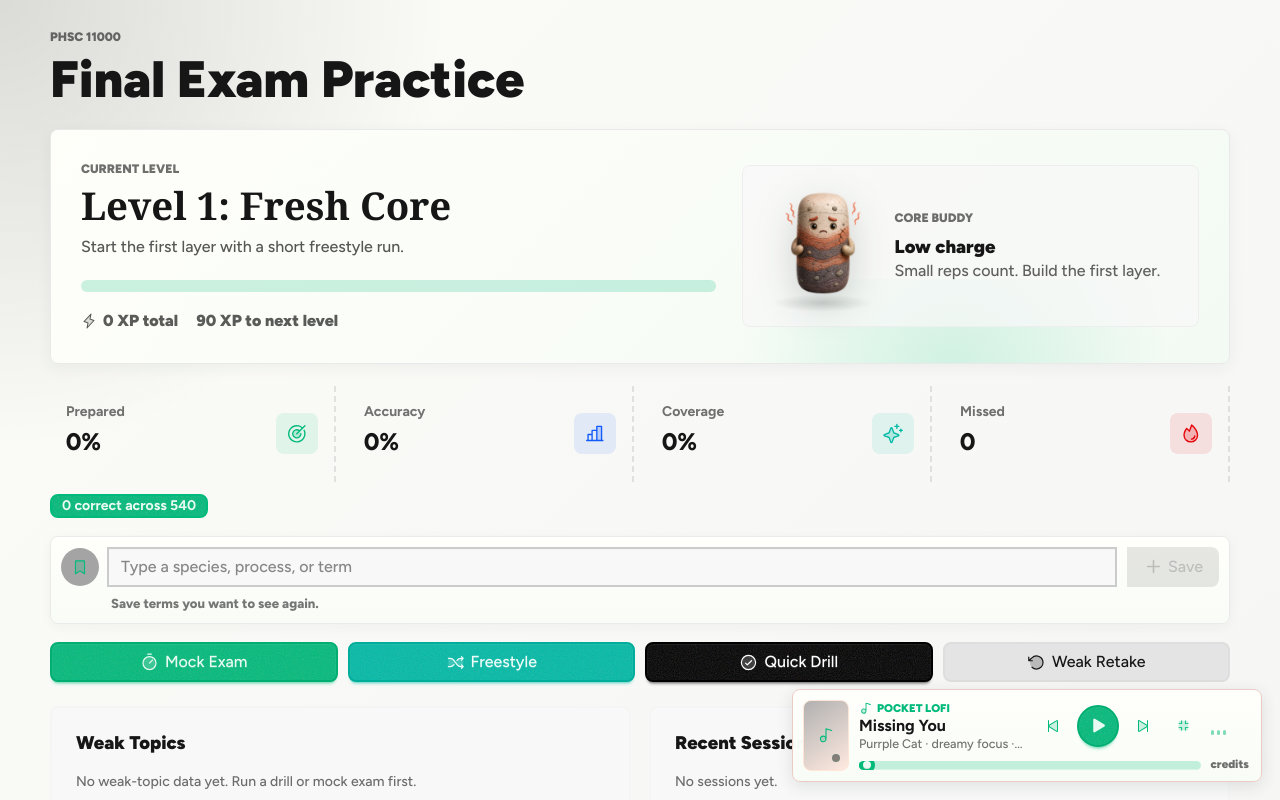
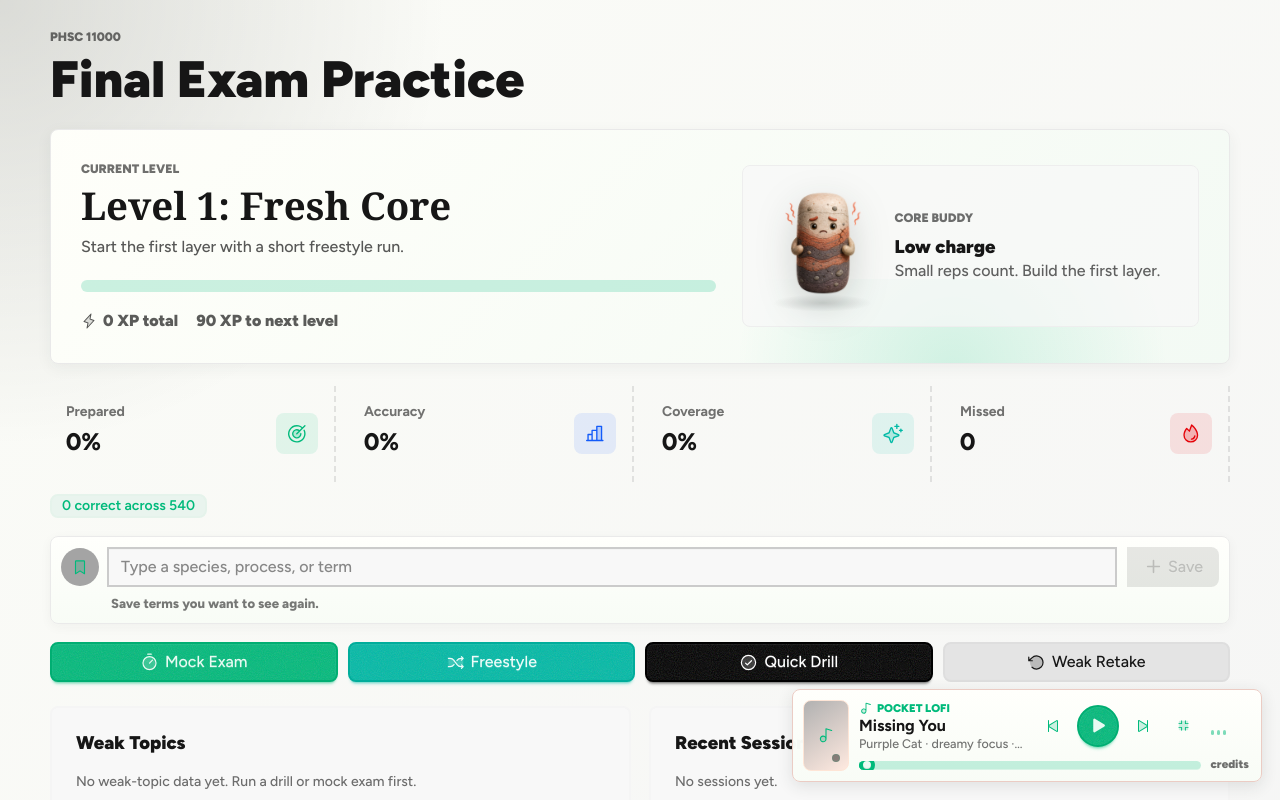
Before and after one commit to aflekkas/phsc-11000-study-platform, a React (Vite) app: page / in a window 1280 px wide. Shown: the top 800 px of the page. Built offline with nearby package versions, Linux system fonts and the light colour scheme.

Commit message:
Fix published app build

```diff
--- a/src/components/ui/Badge.tsx
+++ b/src/components/ui/Badge.tsx
@@ -21,7 +21,7 @@ const toneClass: Record<BadgeTone, string> = {
 
 export function Badge({ children, className, tone = "neutral", ...props }: BadgeProps) {
   return (
-    <span className={cx("badge gap-1.5 font-bold", toneClass[tone], className)} {...props}>
+    <span className={cx("badge badge-soft gap-1.5 font-semibold", toneClass[tone], className)} {...props}>
       {children}
     </span>
   );
--- a/src/features/music/StudyMusicPlayer.tsx
+++ b/src/features/music/StudyMusicPlayer.tsx
@@ -1,5 +1,5 @@
 import { CornersIn, MusicNoteSimple, Pause, Play, SkipBack, SkipForward } from "@phosphor-icons/react";
-import type { MouseEvent } from "react";
+import type { ChangeEvent } from "react";
 import { Button, IconButton } from "../../components/ui/Button";
 import { cx } from "../../lib/classes";
 import type { StudyMusicState } from "../../lib/studyMusic";
@@ -25,7 +25,7 @@ export function StudyMusicPlayer({
 }) {
   const playerClassName = cx("music-player", state.playing && "is-playing", minimized && "is-minimized");
   const progress = state.duration > 0 ? Math.min(100, (state.currentTime / state.duration) * 100) : 0;
-  const handleSeek = (event: MouseEvent<HTMLInputElement>) => {
+  const handleSeek = (event: ChangeEvent<HTMLInputElement>) => {
     onSeek(Number(event.currentTarget.value) / 100);
   };
 
```
